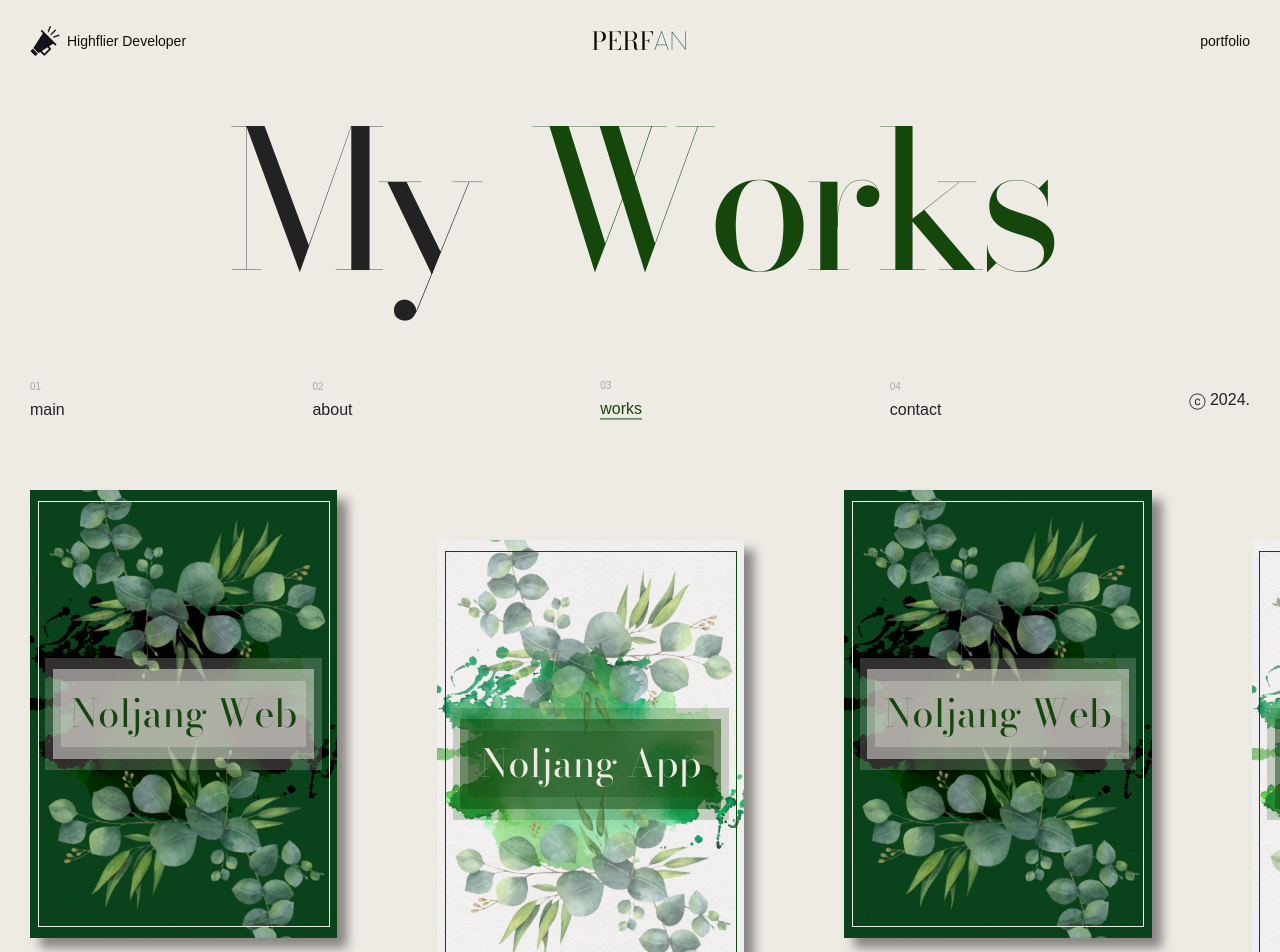
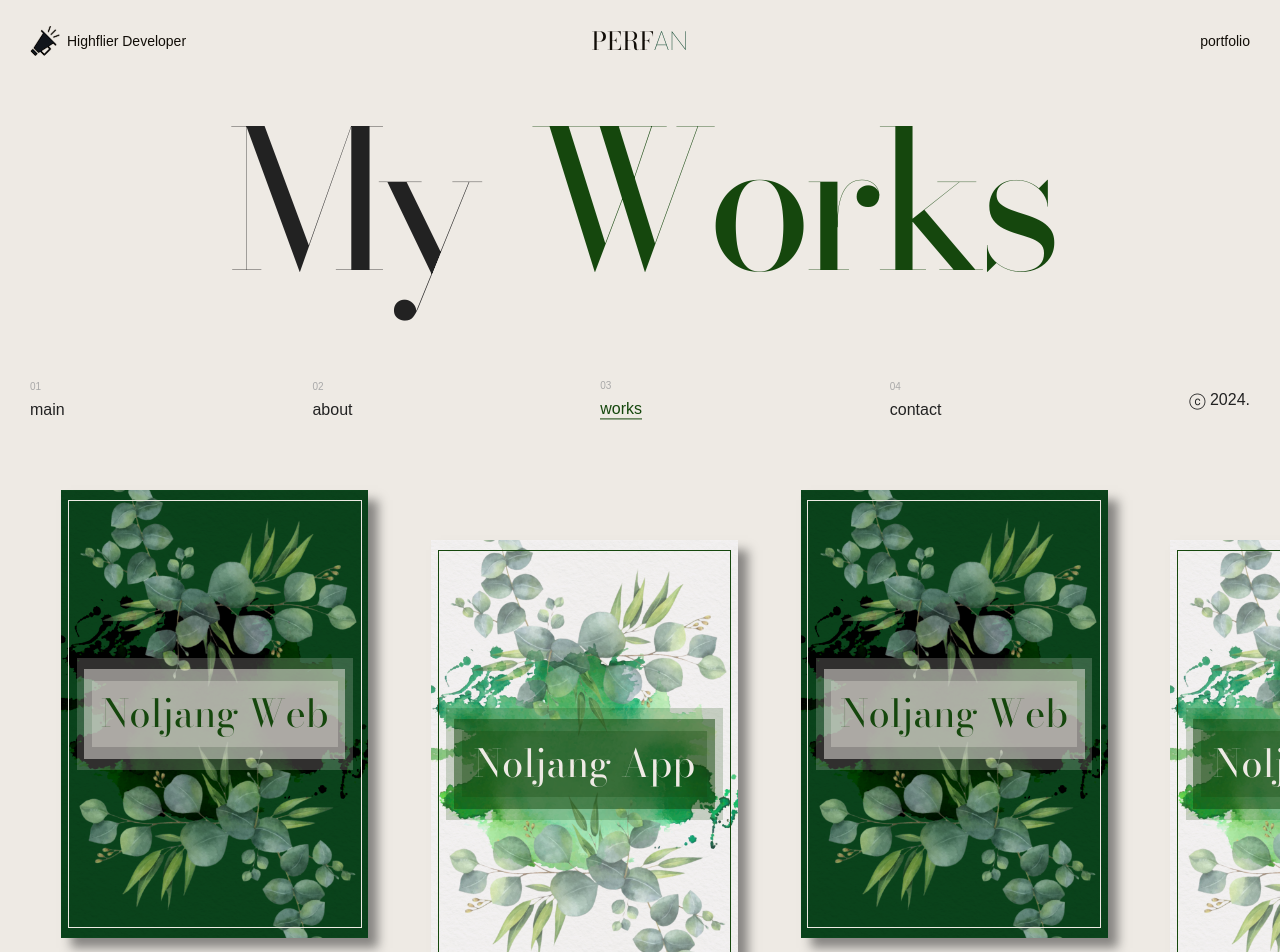
Before and after one commit to KimHyunLo/PERFAN, a React (Vite) app: page /works in a window 1280 px wide. Shown: the top 952 px of the page. Built offline with nearby package versions, Linux system fonts and the light colour scheme; a web font is replaced by a local one.

Commit message:
update: Works 페이지 Swiper 추가

```diff
--- a/package.json
+++ b/package.json
@@ -13,7 +13,8 @@
     "react": "^18.2.0",
     "react-dom": "^18.2.0",
     "react-router-dom": "^6.23.1",
-    "styled-components": "^6.1.11"
+    "styled-components": "^6.1.11",
+    "swiper": "^11.1.4"
   },
   "devDependencies": {
     "@types/react": "^18.2.66",
--- a/src/features/works/ProjectItem.jsx
+++ b/src/features/works/ProjectItem.jsx
@@ -2,12 +2,11 @@ import styled from 'styled-components'
 
 const StyledProjectItem = styled.div`
   position: relative;
-  flex: 0 0 auto;
   display: flex;
   flex-direction: column;
   align-items: center;
   justify-content: center;
-  gap: 2rem;
+  gap: 4rem;
   width: 24vw;
   height: 35vw;
   max-width: 450px;
@@ -17,7 +16,7 @@ const StyledProjectItem = styled.div`
   background-size: cover;
   background-repeat: no-repeat;
   box-shadow: 10px 10px 10px rgba(34, 34, 34, 0.5);
-  margin-top: ${(props) => props.theme === 'white' && '5rem'};
+  margin: ${(props) => (props.theme === 'white' ? '5rem' : '0')} auto 0;
 
   &::before {
     content: '';
@@ -123,7 +122,7 @@ function ProjectItem({ project, theme }) {
       </Title>
       <HiddenDetail className="hidden-detail" theme={theme}>
         <ul>
-          <li>({project.period})</li>
+          <li>-&nbsp;{project.period}&nbsp;-</li>
           {project.taskList.map((task) => (
             <Task key={task.id}>{task.task}</Task>
           ))}
--- a/src/features/works/ProjectList.jsx
+++ b/src/features/works/ProjectList.jsx
@@ -1,4 +1,7 @@
 import styled from 'styled-components'
+import { Swiper, SwiperSlide } from 'swiper/react'
+import 'swiper/css'
+
 import ProjectItem from './ProjectItem'
 
 const projectList = [
@@ -96,25 +99,19 @@ const projectList = [
   },
 ]
 
-const StyledProjectList = styled.div`
-  display: flex;
-  overflow-x: scroll;
-  overflow-y: hidden;
-  gap: 10rem;
+const StyledSwiper = styled(Swiper)`
   padding: 5rem 3rem;
-
-  &::-webkit-scrollbar {
-    display: none;
-  }
 `
 
 function ProjectList() {
   return (
-    <StyledProjectList>
+    <StyledSwiper slidesPerView={3.3}>
       {projectList.map((project, index) => (
-        <ProjectItem key={project.id} project={project} theme={index % 2 === 0 ? 'green' : 'white'} />
+        <SwiperSlide key={project.id}>
+          <ProjectItem project={project} theme={index % 2 === 0 ? 'green' : 'white'} />
+        </SwiperSlide>
       ))}
-    </StyledProjectList>
+    </StyledSwiper>
   )
 }
 
```
Also changed, not shown: 1 other file (tests, documents, lock files or other folders).
